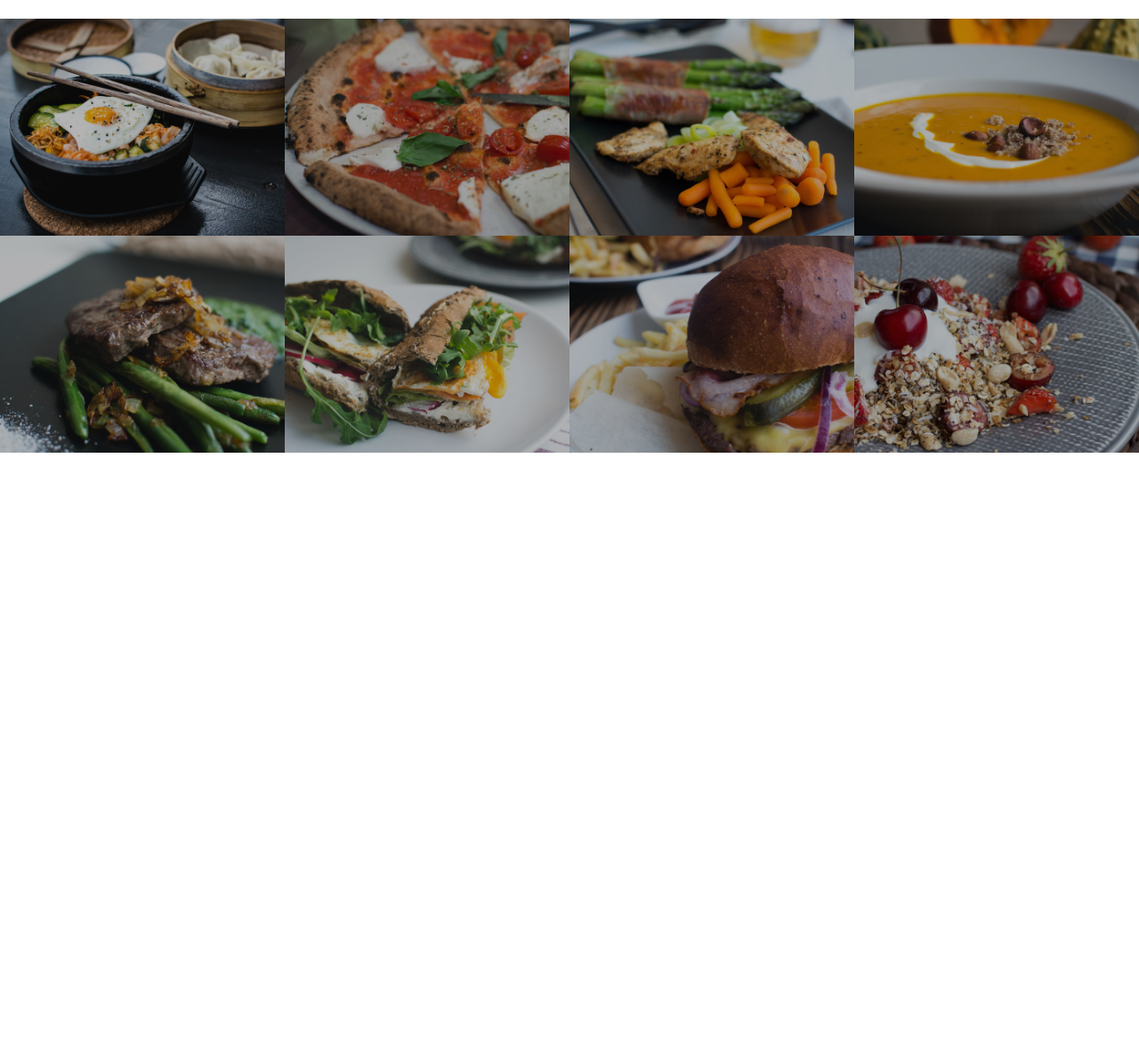
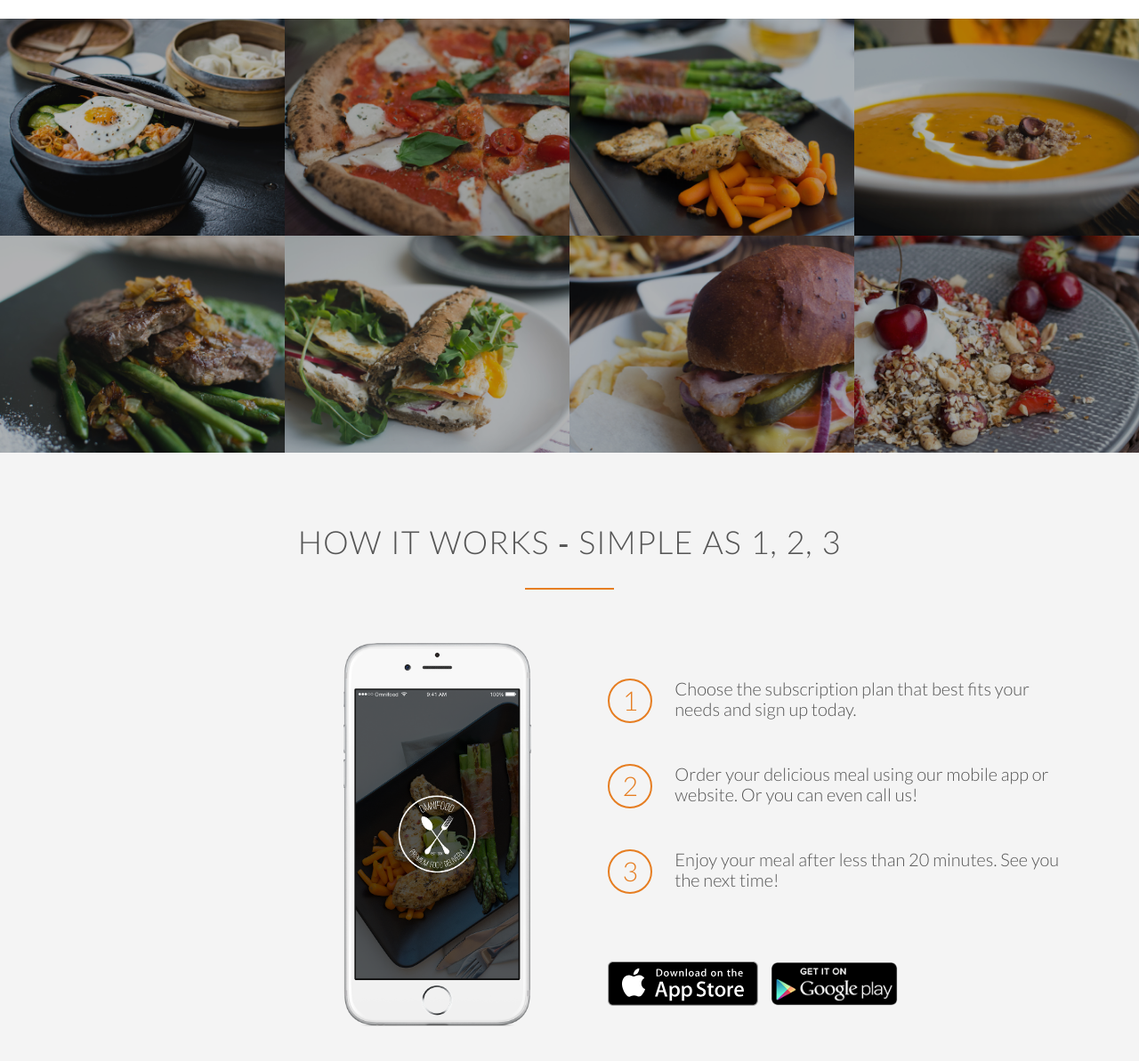
Before and after one commit to bloodseeker98/Omnifood, a plain HTML site: page index.html in a window 1280 px wide. Shown: the part 1489-2682 px from the top of the page at 89% size. Before the commit the page ends 1998 px from the top, so only its background shows below. Drawn offline with Linux system fonts and the light colour scheme; files whose address does not match are found by name.

Commit message:
added 'how it works' section

```diff
--- a/index.html
+++ b/index.html
@@ -69,7 +69,7 @@
 </section>
 
 <section class="section-meals">
-     <ul class="meals-showcase">
+    <ul class="meals-showcase clearfix">
         <li>
             <figure class="meal-photo">
                 <img src="resources/img/1.jpg" alt="Korean bibimbap with egg and vegetables">
@@ -90,6 +90,8 @@
                 <img src="resources/img/4.jpg" alt="Autumn pumpkin soup">
             </figure>
         </li>
+    </ul>
+    <ul class="meals-showcase clearfix">
         <li>
             <figure class="meal-photo">
                 <img src="resources/img/5.jpg" alt="Paleo beef steak with vegetables">
@@ -112,5 +114,34 @@
         </li>
     </ul>
 </section>
+
+<section class="section-steps">
+    <div class="row">
+        <h2>How it works &dash; Simple as 1, 2, 3</h2>
+    </div>
+    <div class="row">
+        <div class="col span-1-of-2 steps-box">
+            <img src="resources/img/app-iPhone.png" alt="Omnifood app on iphone" class="app-screen">
+        </div>
+        <div class="col span-1-of-2 steps-box">
+            <div class="works-step">
+                <div>1</div>
+                <p>Choose the subscription plan that best fits your needs and sign up today.</p>
+            </div>
+            <div class="works-step">
+                <div>2</div>
+                <p>Order your delicious meal using our mobile app or website. Or you can even call us!</p>
+            </div>
+            <div class="works-step">
+                <div>3</div>
+                <p>Enjoy your meal after less than 20 minutes. See you the next time!</p>
+            </div>
+
+            <a href="#" class="btn-app"><img src="resources/img/download-app.svg" alt="App store Button"></a>
+            <a href="#" class="btn-app"><img src="resources/img/download-app-android.png" alt="Play store Button"></a>
+        </div>
+    </div>
+</section>
+
 </body>
 </html>
--- a/resources/css/style.css
+++ b/resources/css/style.css
@@ -15,6 +15,15 @@ html{
     font-weight: 300;
     font-size: 20px;
     text-rendering: optimizeLegibility;
+}
+
+.clearfix {zoom: 1;}
+.clearfix:after {
+    content: '.';
+    clear: both;
+    display: block;
+    height: 0;
+    visibility: hidden;
 }
 
 /* --------------------------------------------------------- */
@@ -236,3 +245,56 @@ header{
     opacity: 1;
     transform: scale(1.03);
 }
+
+
+/* --------------------------------------------------------- */
+/* HOW IT WORKS */
+/* --------------------------------------------------------- */
+
+.section-steps{
+    background-color: #f4f4f4;
+}
+
+.steps-box:first-child{
+    text-align: right;
+    padding-right: 3%;
+    margin-top: 30px;
+}
+
+.steps-box:last-child{
+    padding-left: 3%;
+    margin-top: 70px;
+}
+
+.app-screen {
+    width: 40%;
+}
+
+.works-step {
+    margin-bottom: 50px;
+}
+
+.works-step:last-of-type{
+    margin-bottom: 80px;
+}
+
+
+.works-step div{
+    color: #e67e22;
+    border: 2px solid #e67e22;
+    display: inline-block;
+    border-radius: 50%;
+    height:50px;
+    width: 50px;
+    text-align: center;
+    padding: 5px;
+    float: left;
+    font-size: 150%;
+    margin-right: 25px;
+}
+
+.btn-app img{
+    height: 50px;
+    wifht: auto;
+    margin-right: 10px;
+}
```
Lines whose indentation alone changed are shown as unchanged.
